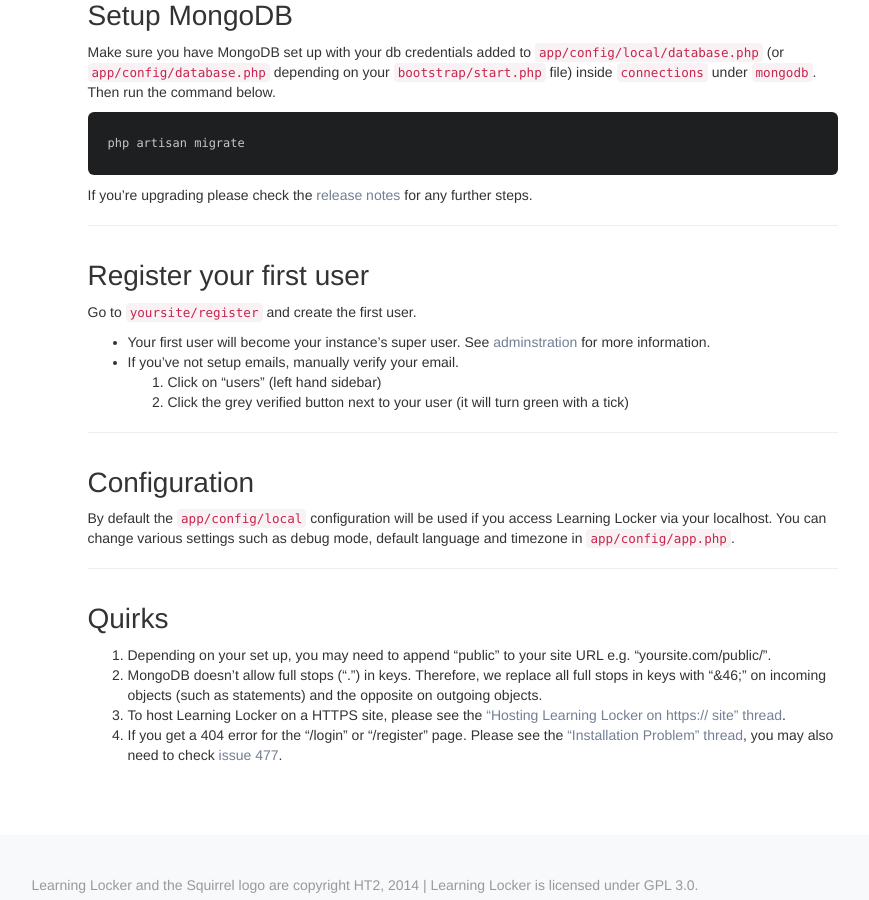
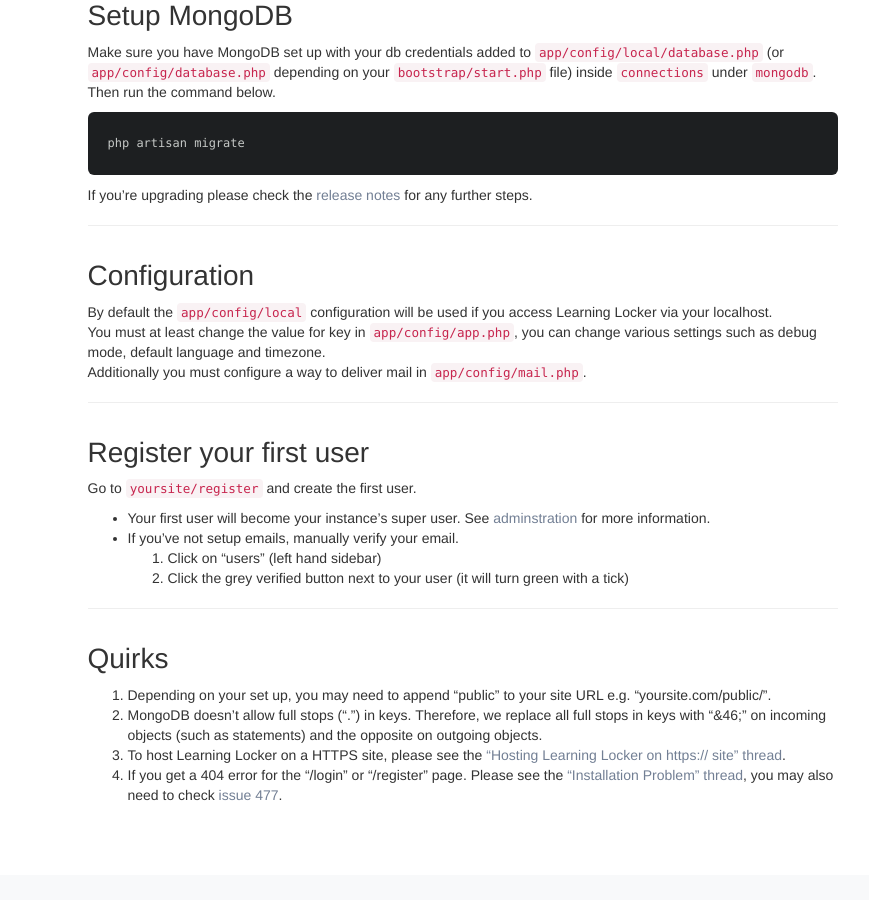
Before and after one commit to LearningLocker/docs, a Jekyll site: the page built from src/installation.md, in a window 1280 px wide and 900 px high, scrolled down 982 px. Shown: the whole window, without its empty margins (275-1144 px from the left). Built offline with Jekyll 4.4.1, drawn with Linux system fonts in a browser that asks for light colours; nearby versions of some CDN libraries.

Commit message:
Instruct to first configure, before registering the first user – mentioning the needed settings.

```diff
--- a/src/installation.md
+++ b/src/installation.md
@@ -44,6 +44,11 @@
 
 If you're upgrading please check the [release notes](https://github.com/LearningLocker/learninglocker/releases) for any further steps.
 
+## Configuration
+By default the `app/config/local` configuration will be used if you access Learning Locker via your localhost.
+You must at least change the value for key in `app/config/app.php`, you can change various settings such as debug mode, default language and timezone.
+Additionally you must configure a way to deliver mail in `app/config/mail.php`.
+
 ## Register your first user
 Go to `yoursite/register` and create the first user.
 
```
Also changed, not shown: other parts of src/installation.md (+0 -3 lines).
